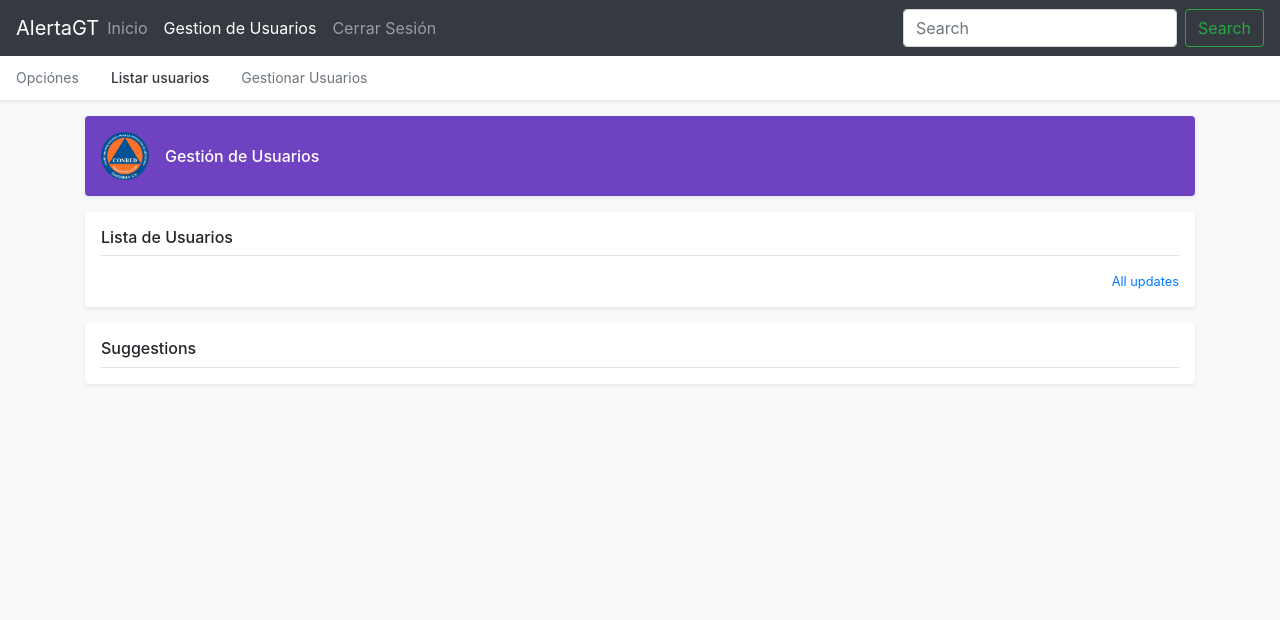
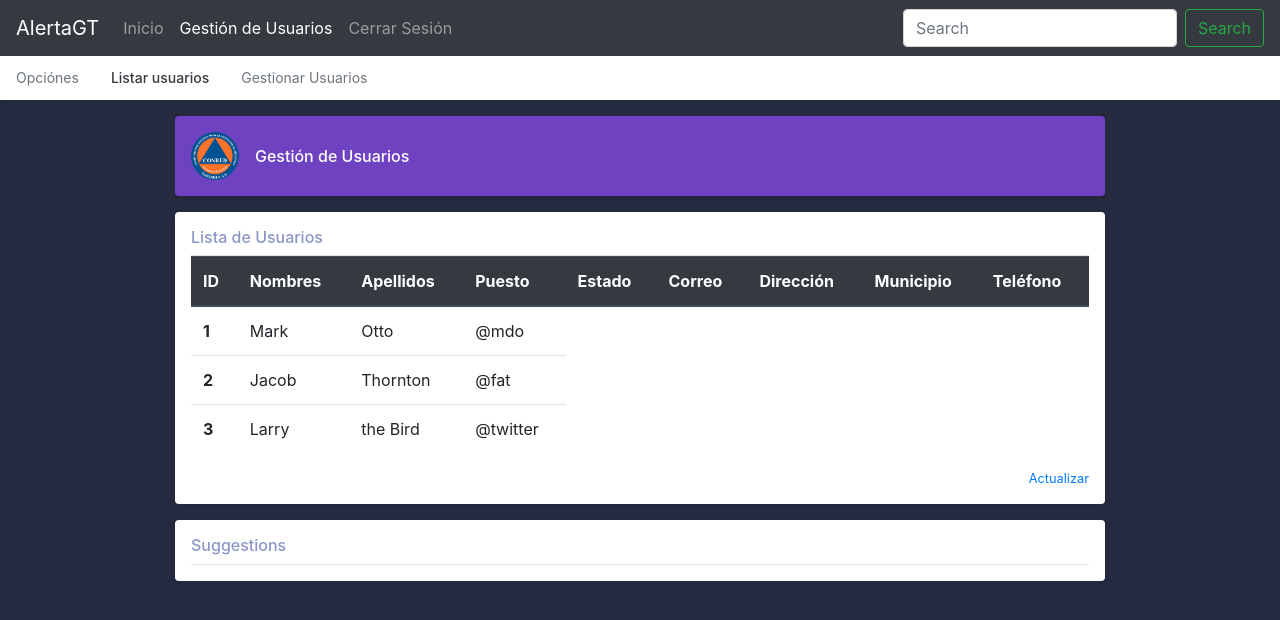
Before and after one commit to J0seRivera/alertaGT, a PHP site: page /gest-user.html in a window 1280 px wide. Shown: the top 620 px of the page. Run offline with PHP 8.4, Linux system fonts and the light colour scheme.

Commit message:
segundo commit gestion de usuarios

```diff
--- a/gest-user.html
+++ b/gest-user.html
@@ -11,7 +11,7 @@
     <link rel="canonical" href="https://getbootstrap.com/docs/4.5/examples/offcanvas/">
 
     <!-- Bootstrap core CSS -->
-<link href="styles/bootstrap.css" rel="stylesheet">
+    <link href="styles/bootstrap.css" rel="stylesheet">
 
     <style>
       .bd-placeholder-img {
@@ -31,21 +31,22 @@
     </style>
     <!-- Custom styles for this template -->
     <link href="styles/offcanvas.css" rel="stylesheet">
+    <link rel="stylesheet" href="styles/login.css">
   </head>
-  <body class="bg-light">
+  <body class="cuerpo">
     <nav class="navbar navbar-expand-lg fixed-top navbar-dark bg-dark">
-  <a class="navbar-brand mr-auto mr-lg-0" href="#">AlertaGT</a>
-  <button class="navbar-toggler p-0 border-0" type="button" data-toggle="offcanvas">
+    <a class="navbar-brand " href="#">AlertaGT</a>
+    <button class="navbar-toggler p-0 border-0" type="button" data-toggle="offcanvas">
     <span class="navbar-toggler-icon"></span>
-  </button>
+    </button>
 
-  <div class="navbar-collapse offcanvas-collapse" id="navbarsExampleDefault">
+    <div class="navbar-collapse offcanvas-collapse" id="navbarsExampleDefault">
     <ul class="navbar-nav mr-auto">
       <li class="nav-item">
-        <a class="nav-link" href="#">Inicio </a>
+        <a class="nav-link" href="inicio-admin.html">Inicio </a>
       </li>
       <li class="nav-item active">
-        <a class="nav-link" href="#">Gestion de Usuarios<span class="sr-only">(current)</span></a>
+        <a class="nav-link" href="#">Gestión de Usuarios<span class="sr-only">(current)</span></a>
       </li>
       <li class="nav-item">
         <a class="nav-link" href="#">Cerrar Sesión</a>
@@ -87,9 +88,44 @@
   <div class="my-3 p-3 bg-white rounded shadow-sm">
     <h6 class="border-bottom border-gray pb-2 mb-0">Lista de Usuarios</h6>
 
+    <table class="table">
+      <thead class="thead-dark">
+        <tr>
+          <th scope="col">ID</th>
+          <th scope="col">Nombres</th>
+          <th scope="col">Apellidos</th>
+          <th scope="col">Puesto</th>
+          <th scope="col">Estado</th>
+          <th scope="col">Correo</th>
+          <th scope="col">Dirección</th>
+          <th scope="col">Municipio</th>
+          <th scope="col">Teléfono</th>
+        </tr>
+      </thead>
+      <tbody>
+        <tr>
+          <th scope="row">1</th>
+          <td>Mark</td>
+          <td>Otto</td>
+          <td>@mdo</td>
+        </tr>
+        <tr>
+          <th scope="row">2</th>
+          <td>Jacob</td>
+          <td>Thornton</td>
+          <td>@fat</td>
+        </tr>
+        <tr>
+          <th scope="row">3</th>
+          <td>Larry</td>
+          <td>the Bird</td>
+          <td>@twitter</td>
+        </tr>
+      </tbody>
+    </table>
 
     <small class="d-block text-right mt-3">
-      <a href="#">All updates</a>
+      <a href="#">Actualizar</a>
     </small>
   </div>
 
@@ -100,5 +136,6 @@
 </main>
 <script src="https://code.jquery.com/jquery-3.5.1.slim.min.js" integrity="sha384-DfXdz2htPH0lsSSs5nCTpuj/zy4C+OGpamoFVy38MVBnE+IbbVYUew+OrCXaRkfj" crossorigin="anonymous"></script>
       <script>window.jQuery || document.write('<script src="javaScript/jquery.slim.min.js"><\/script>')</script><script src="javaScript/bootstrap.bundle.js"></script>
-        <script src="javaScript/offcanvas.js"></script></body>
+        <script src="javaScript/offcanvas.js"></script>
+  </body>
 </html>
--- a/styles/login.css
+++ b/styles/login.css
@@ -3,12 +3,8 @@
 }
 
 .lh-condensed { line-height: 1.25; }
-.d-block{
-
-  padding-top: 50px;
 
 
-}
 .cuerpo{
   background-color:  hsl(228, 28%, 20%);
   color: hsl(228, 34%, 66%);
```
Also changed, not shown: login.html (+16 -7 lines).
